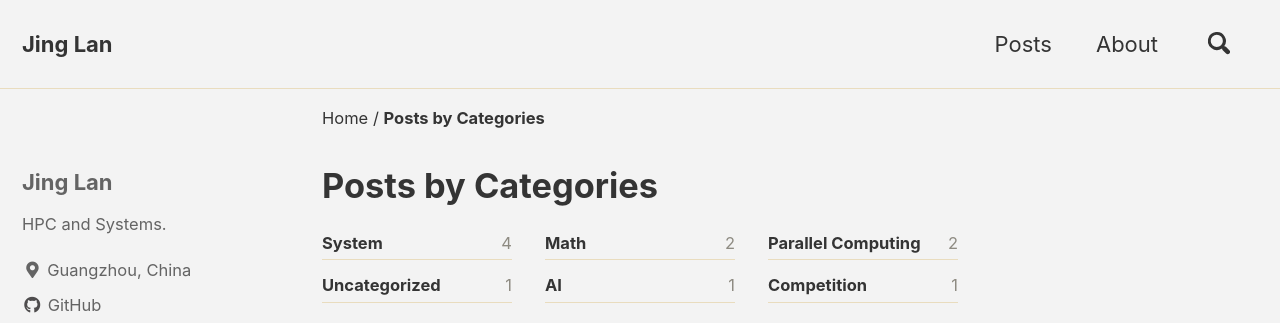
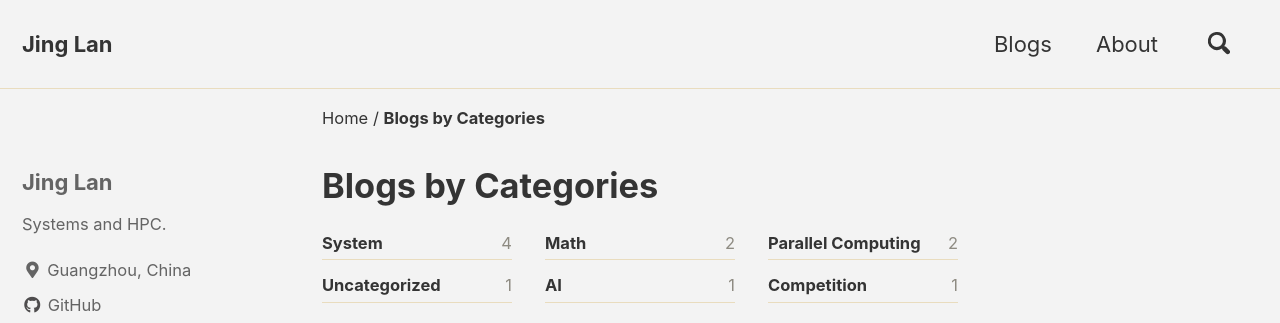
Before and after one commit to Lan-Jing/Lan-Jing.github.io, a Jekyll site: the page built from _pages/category-archive.md, in a window 1280 px wide and 900 px high. Shown: the top 323 px of the window. Built offline with Jekyll 4.4.1, drawn with Linux system fonts in a browser that asks for light colours; cached includes are drawn as plain includes.

Commit message:
modifications

```diff
--- a/_config.yml
+++ b/_config.yml
@@ -95,7 +95,7 @@ analytics:
 author:
   name             : "Jing Lan"
   avatar           : # path of avatar image, e.g. "/assets/images/bio-photo.jpg"
-  bio              : "HPC and Systems."
+  bio              : "Systems and HPC."
   location         : "Guangzhou, China"
   email            : "lanj25@mail2.sysu.edu.cn"
   links:
--- a/_data/navigation.yml
+++ b/_data/navigation.yml
@@ -1,6 +1,6 @@
 # main links
 main:
-  - title: "Posts"
+  - title: "Blogs"
     url: /categories/
   - title: "About"
     url: /
--- a/_pages/category-archive.md
+++ b/_pages/category-archive.md
@@ -1,5 +1,5 @@
 ---
-title: "Posts by Categories"
+title: "Blogs by Categories"
 layout: categories
 permalink: /categories/
 author_profile: true
```
Also changed, not shown: _pages/home.md (+1 -1 lines), _pages/tag-archive.md (+1 -1 lines).
